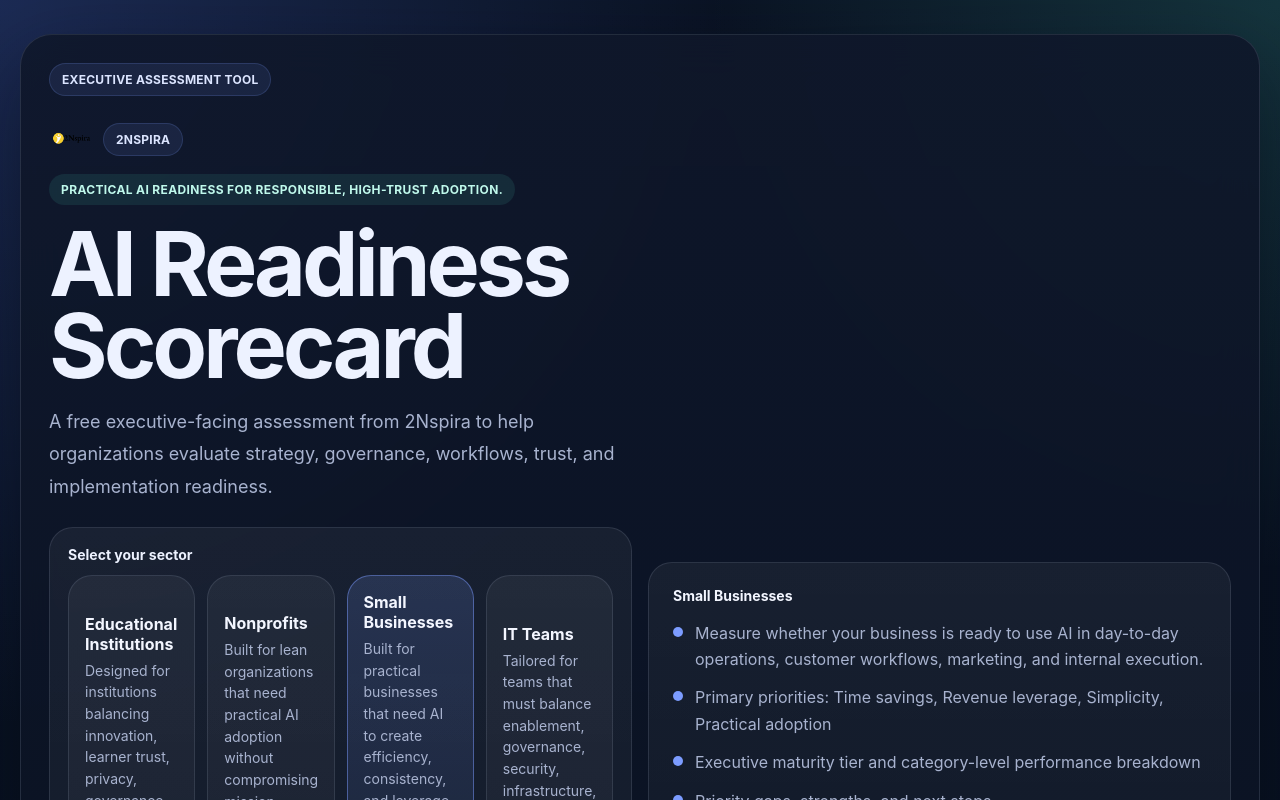
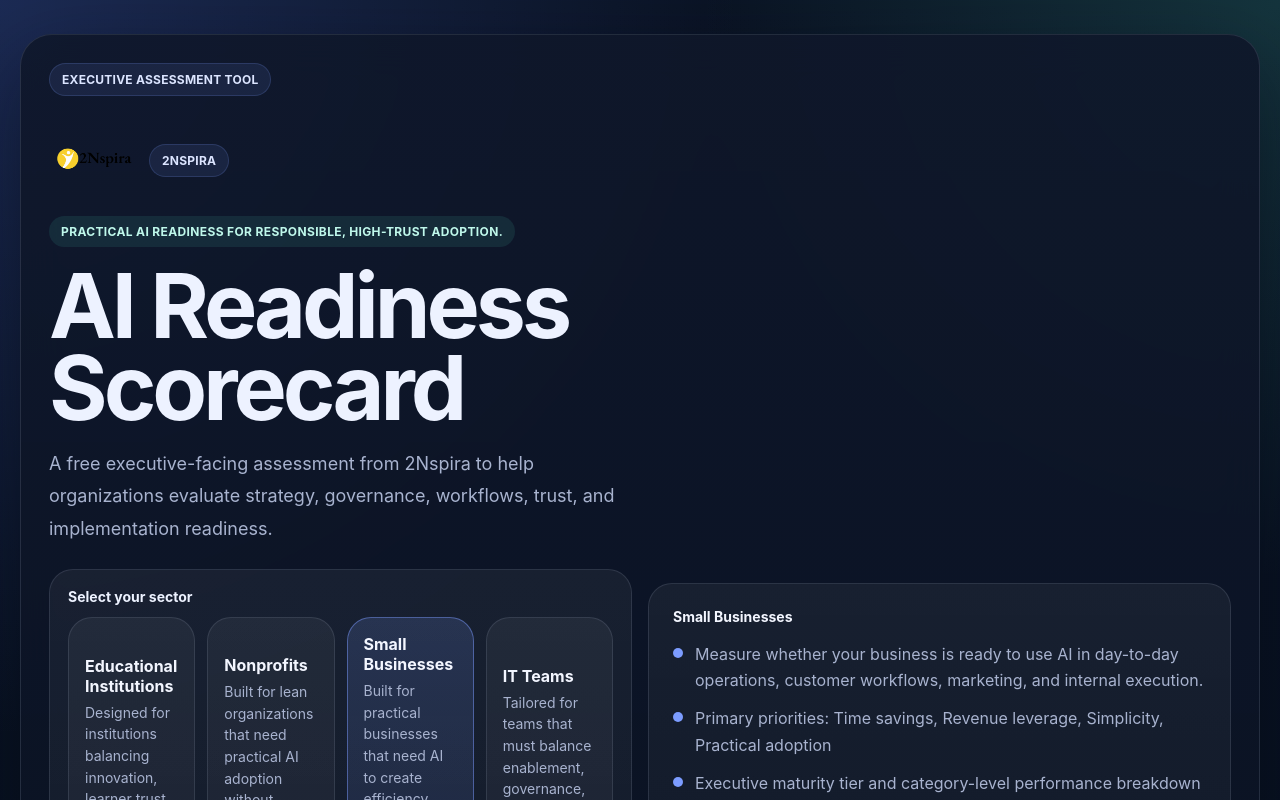
Before and after one commit to 2NspiraOpsTeam/ai-readiness-scorecard, a Next.js app: page / in a window 1280 px wide. Shown: the top 800 px of the page. Built offline with nearby package versions, Linux system fonts and the light colour scheme.

Commit message:
fix: increase hero logo prominence

```diff
--- a/components/assessment-experience.js
+++ b/components/assessment-experience.js
@@ -429,9 +429,9 @@
             <div className="eyebrow">Executive assessment tool</div>
             <div className="hero-grid" style={{ alignItems: 'center', marginTop: 22 }}>
               <div>
-                <div style={{ display: 'flex', alignItems: 'center', gap: 14, flexWrap: 'wrap' }}>
-                  <div style={{ display: 'flex', alignItems: 'center', gap: 12 }}>
-                    <img src="/2nspira-logo.png" alt="2Nspira logo" style={{ width: 42, height: 42, objectFit: 'contain' }} />
+                <div style={{ display: 'flex', flexDirection: 'column', alignItems: 'flex-start', gap: 14 }}>
+                  <div style={{ display: 'flex', alignItems: 'center', gap: 16, flexWrap: 'wrap' }}>
+                    <img src="/2nspira-logo.png" alt="2Nspira logo" style={{ width: 84, height: 84, objectFit: 'contain' }} />
                     <div className="eyebrow">{BRAND.company}</div>
                   </div>
                   <div className="badge" style={{ background: 'rgba(78,227,193,0.1)', color: '#bff8eb' }}>{BRAND.tagline}</div>
```
